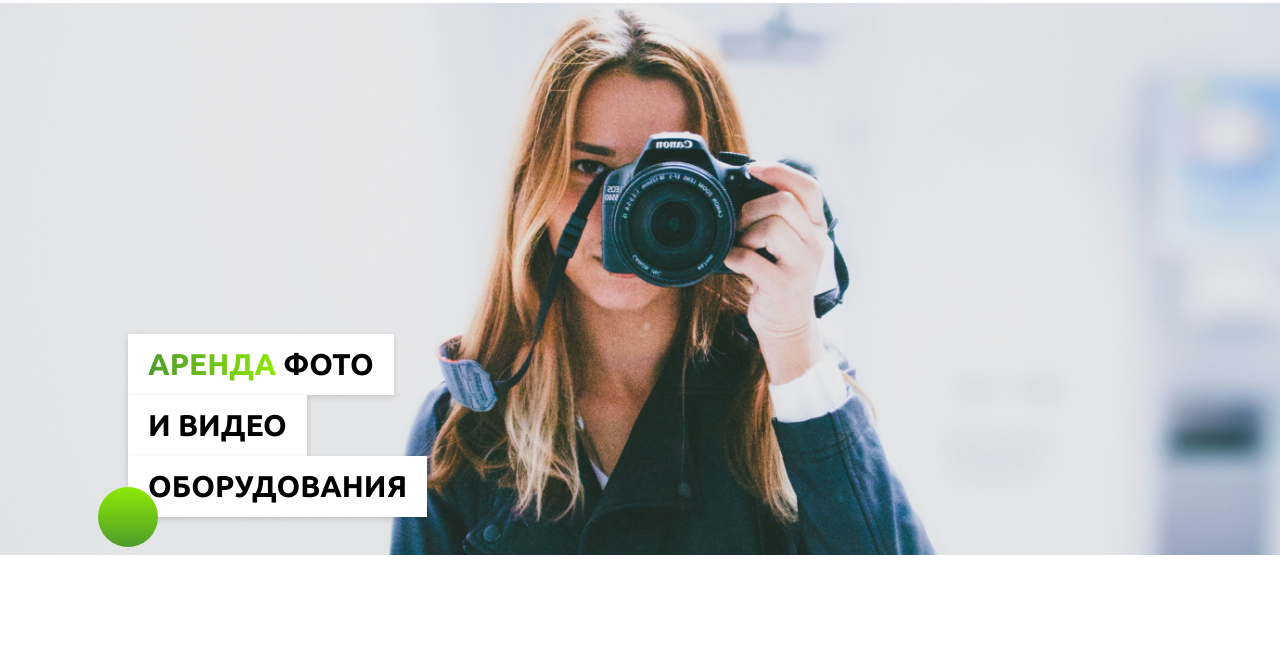
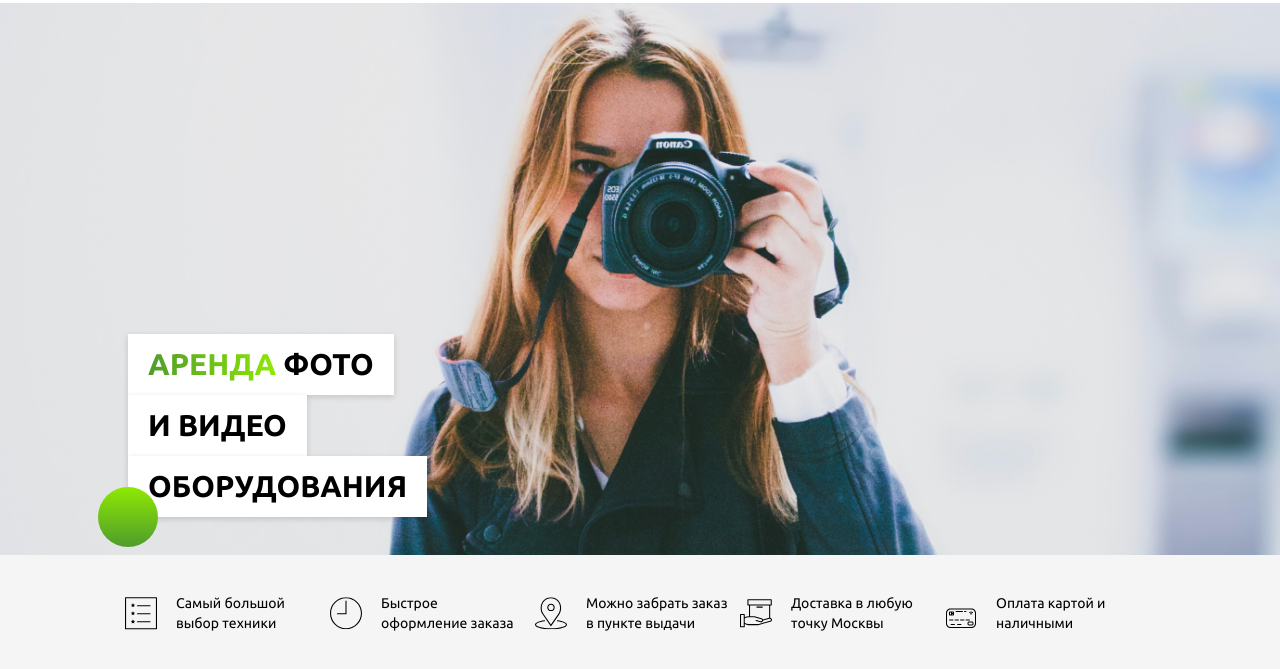
Before and after one commit to AnnaNik553/fotoprokat_e-commerce, a plain HTML site: page index.html in a window 1280 px wide. Shown: the part 73-742 px from the top of the page. Drawn offline with Linux system fonts and the light colour scheme.

Commit message:
added block conditions

```diff
--- a/index.html
+++ b/index.html
@@ -50,7 +50,18 @@
 
     <div class="conditions">
         <div class="container">
-
+            <div class="conditions__row">
+                <p class="conditions__item conditions__item_icon1">Самый большой
+                    выбор техники</p>
+                <p class="conditions__item conditions__item_icon2">Быстрое
+                    оформление заказа</p>
+                <p class="conditions__item conditions__item_icon3">Можно забрать заказ
+                    в пункте выдачи</p>
+                <p class="conditions__item conditions__item_icon4">Доставка в любую
+                    точку Москвы</p>
+                <p class="conditions__item conditions__item_icon5">Оплата картой
+                    и наличными</p>
+            </div>
         </div>
     </div>
 
--- a/scss/style.scss
+++ b/scss/style.scss
@@ -9,6 +9,15 @@ $fz20:20px;
 // шаблоны
 %border{
     border-bottom: 10px solid #f2f2f2;
+}
+
+%baforeicon{
+    max-width: 32px;
+    max-height: 32px;
+    position: absolute;
+    top: 50%;
+    transform: translateY(-50%);
+    left: -3px;
 }
 
 //миксины
@@ -117,3 +126,50 @@ body {
         background-clip: text;
     }
 }
+
+.conditions {
+    &__row {
+        background: #F5F5F5;
+        display: flex;
+        align-items: center;
+        padding: 3% 10%;
+        justify-content: space-between;
+
+
+    }
+    &__item {
+        @include font(400, 14px, 20px);
+        color: #000000;
+        position: relative;
+        padding-left: 48px;
+        width: 21%;
+        &:not(:last-child){
+            padding-right: 15px;
+        }
+
+        &_icon1:before {
+            content: url(../img/conditions/list.svg);
+            @extend %baforeicon;
+        }
+
+        &_icon2:before {
+            content: url(../img/conditions/time.svg);
+            @extend %baforeicon;
+        }
+
+        &_icon3:before {
+            content: url(../img/conditions/place.svg);
+            @extend %baforeicon;
+        }
+
+        &_icon4:before {
+            content: url(../img/conditions/product.svg);
+            @extend %baforeicon;
+        }
+
+        &_icon5:before {
+            content: url(../img/conditions/card.svg);
+            @extend %baforeicon;
+        }
+    }
+}
```
Also changed, not shown: css/style.css, img/conditions/card.svg (added), img/conditions/list.svg (added), img/conditions/place.svg (added), img/conditions/product.svg (added), img/conditions/time.svg (added).
